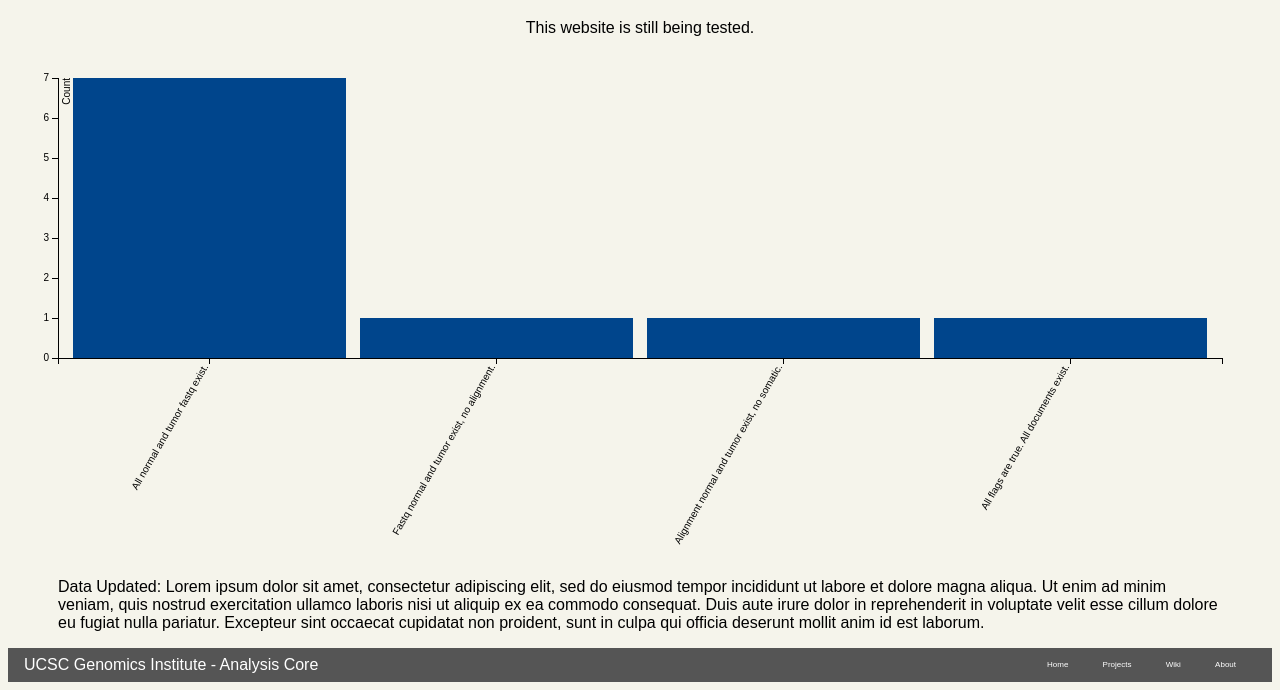
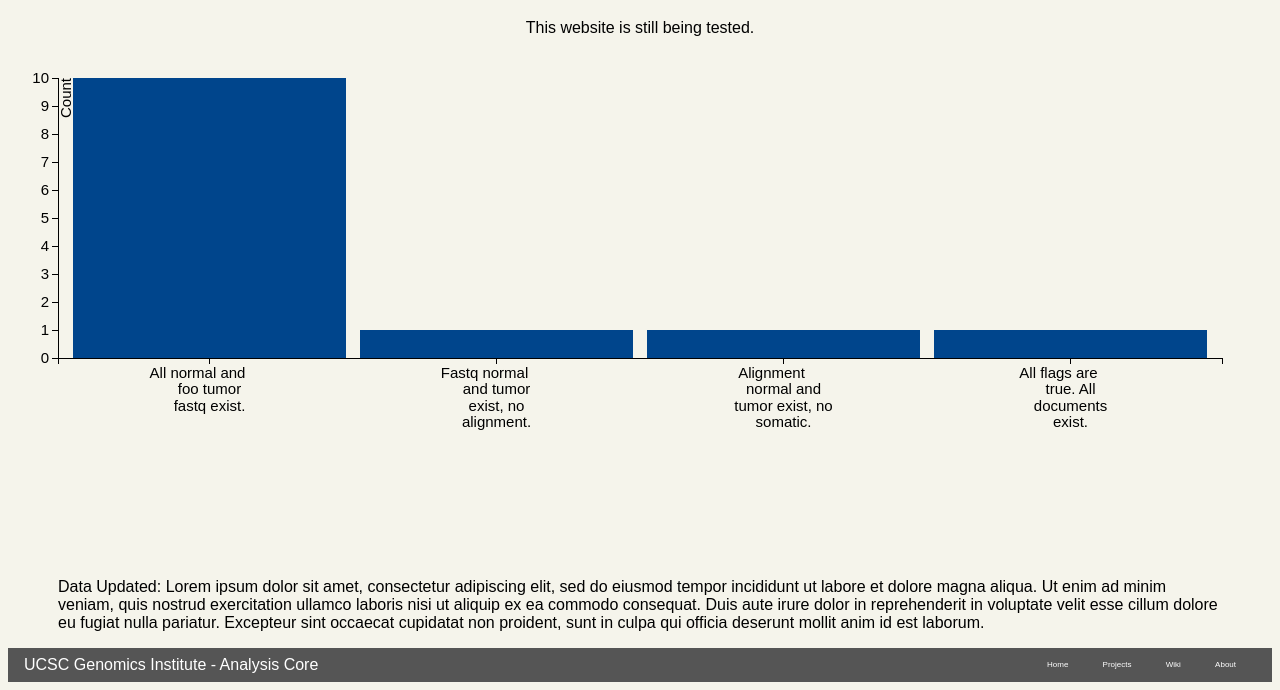
Before and after one commit to BD2KGenomics/dcc-metadata-indexer, a plain HTML site: page Dashboard/project_1.html in a window 1280 px wide. Shown: the part 208-898 px from the top of the page. Drawn offline with Linux system fonts and the light colour scheme; a web font is replaced by a local one.

Commit message:
working on automatic refresh and improved labels

```diff
--- a/Dashboard/data.json
+++ b/Dashboard/data.json
@@ -1 +1 @@
-[{"Label": "All normal and tumor fastq exist.", "Count": 7}, {"Label": "Fastq normal and tumor exist, no alignment.", "Count": 1}, {"Label": "Alignment normal and tumor exist, no somatic.", "Count": 1}, {"Label": "All flags are true. All documents exist.", "Count": 1}]
+[{"Label": "All normal and foo tumor fastq exist.", "Count": 10}, {"Label": "Fastq normal and tumor exist, no alignment.", "Count": 1}, {"Label": "Alignment normal and tumor exist, no somatic.", "Count": 1}, {"Label": "All flags are true. All documents exist.", "Count": 1}]
--- a/Dashboard/project_1.html
+++ b/Dashboard/project_1.html
@@ -126,7 +126,7 @@
       }
 
       .axis {
-        font: 10px arial;
+        font: 15px arial;
       }
 
       .axis path,
@@ -238,8 +238,8 @@
              "translate(" + margin.left + "," + margin.top + ")");
 
    svg.call(tip);
-   // load the data
-   d3.json("data.json", function(error, data) {
+
+   function render(error, data) {
 
        data.forEach(function(d) {
            d.Label = d.Label;
@@ -255,18 +255,18 @@
          .attr("class", "x axis")
          .attr("transform", "translate(0," + height + ")")
          .call(xAxis)
-       .selectAll("text")
-         .style("text-anchor", "end")
+       .selectAll("text").call(wrap, 100)
+         .style("text-anchor", "center")
          .attr("dx", "-.8em")
-         .attr("dy", "-.55em")
-         .attr("transform", "rotate(-60)" );
+         .attr("dy", "-.55em");
+         //.attr("transform", "rotate(-60)" );
 
      svg.append("g")
          .attr("class", "y axis")
          .call(yAxis)
        .append("text")
          .attr("transform", "rotate(-90)")
-         .attr("y", 5)
+         .attr("y", 2)
          .attr("dy", ".71em")
          .style("text-anchor", "end")
          .text("Count");
@@ -283,7 +283,48 @@
          .attr("height", function(d) { return height - y(d.Count); })
          .on('mouseover', tip.show)
          .on('mouseout', tip.hide);
+   }
+
+   function wrap(text, width) {
+     text.each(function() {
+       var text = d3.select(this),
+           words = text.text().split(/\s+/).reverse(),
+           word,
+           line = [],
+           lineNumber = 0,
+           lineHeight = 1.1, // ems
+           y = text.attr("y"),
+           dy = parseFloat(text.attr("dy")),
+           tspan = text.text(null).append("tspan").attr("x", 0).attr("y", y).attr("dy", dy + "em");
+       while (word = words.pop()) {
+         line.push(word);
+         tspan.text(line.join(" "));
+         if (tspan.node().getComputedTextLength() > width) {
+           line.pop();
+           tspan.text(line.join(" "));
+           line = [word];
+           tspan = text.append("tspan").attr("x", 0).attr("y", y).attr("dy", ++lineNumber * lineHeight + dy + "em").text(word);
+         }
+       }
+     });
+   }
+
+    function update() {
+      d3.json("data.json", function(error, data) {
+        svg.selectAll("bar").remove();
+        svg.selectAll("g").remove();
+        svg.selectAll("rect").remove();
+        render(error, data);
+      });
+    }
+
+   // load the data
+  d3.json("data.json", function(error, data) {
+     render(error, data);
    });
+
+  var inter = setInterval(function () { update(); }, 2000);
+
 </script>
 
 <p class="text" style="padding: 0px 50px;">Data Updated: Lorem ipsum dolor sit amet, consectetur adipiscing elit, sed do eiusmod tempor incididunt ut labore et dolore magna aliqua. Ut enim ad minim veniam, quis nostrud exercitation ullamco laboris nisi ut aliquip ex ea commodo consequat. Duis aute irure dolor in reprehenderit in voluptate velit esse cillum dolore eu fugiat nulla pariatur. Excepteur sint occaecat cupidatat non proident, sunt in culpa qui officia deserunt mollit anim id est laborum.</p>
```
Also changed, not shown: 1 other file.
